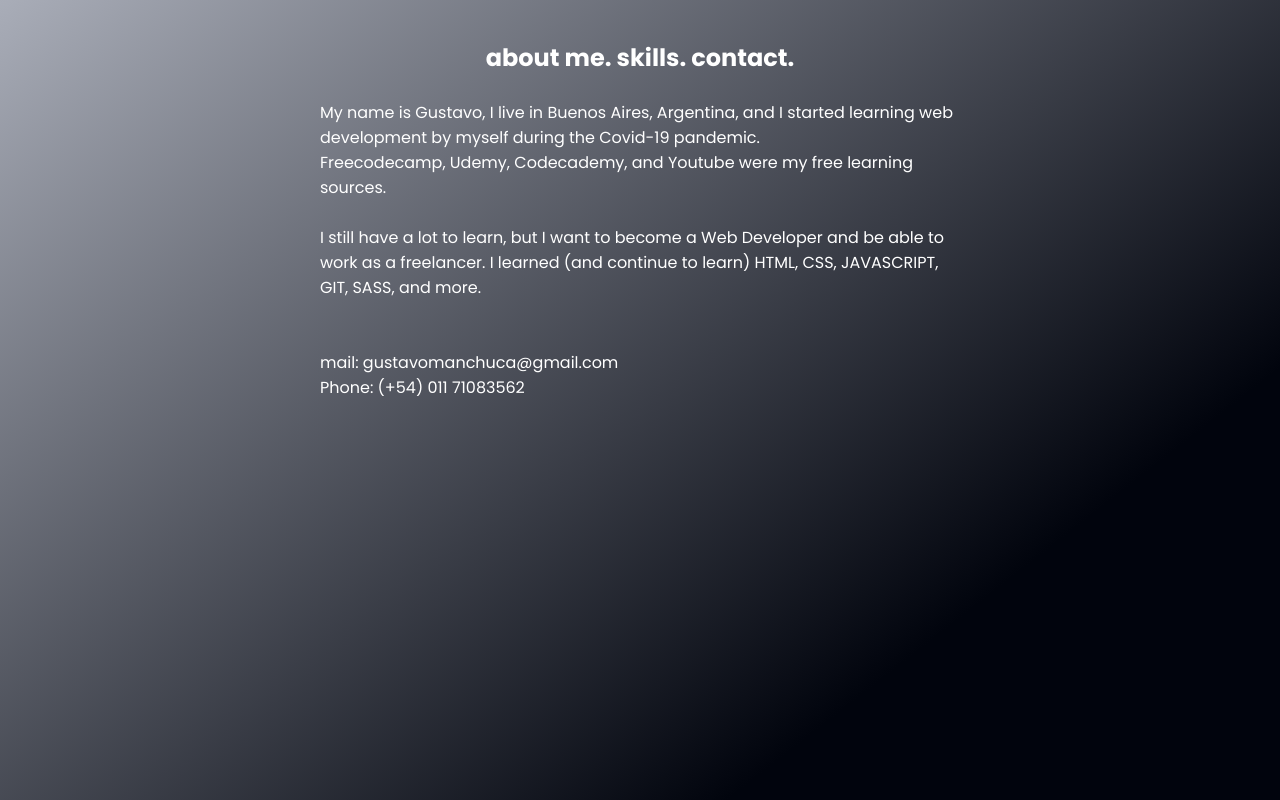
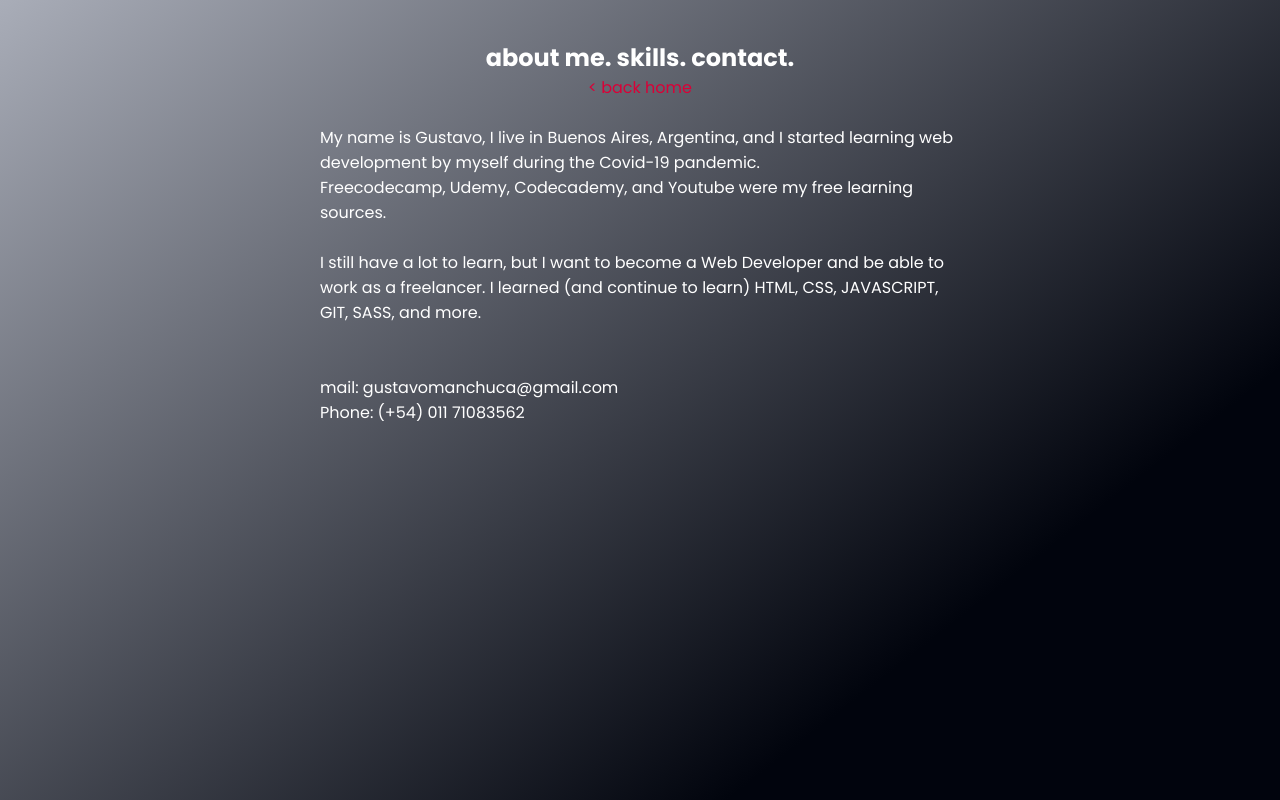
Before and after one commit to gusmnk/personalweb, a plain HTML site: page about.html in a window 1280 px wide. Drawn offline with Linux system fonts and the light colour scheme.

Commit message:
home_about

```diff
--- a/about.css
+++ b/about.css
@@ -45,3 +45,10 @@ h2{
     margin: 0 auto;
 
 }
+
+a{
+    text-decoration: none;
+
+  color: #DA0037 ;
+  text-align: center;
+}
--- a/about.html
+++ b/about.html
@@ -10,6 +10,7 @@
   <body>
     <div class="about_container">
       <h2>about me. skills. contact.</h2>
+      <a href="/index.html">< back home</a>
 
       <br>
       <p>
@@ -26,6 +27,7 @@
         <br />
         Phone: (+54) 011 71083562
       </p>
+
     </div>
   </body>
 </html>
```
